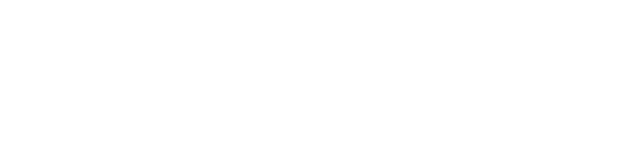
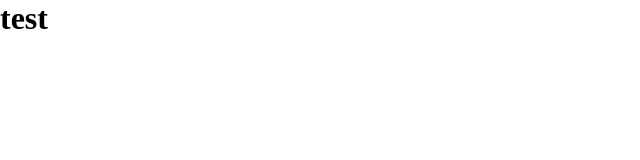
Before and after one commit to TheCodeFather0/layihe, a plain HTML site: page index.html in a window 1280 px wide. Shown: the full height of the page, 0-640 px from the left. Drawn offline with Linux system fonts and the light colour scheme.

Commit message:
html changed

```diff
--- a/index.html
+++ b/index.html
@@ -0,0 +1,12 @@
+<!DOCTYPE html>
+<html lang="en">
+  <head>
+    <meta charset="UTF-8" />
+    <meta name="viewport" content="width=device-width, initial-scale=1.0" />
+    <title>Document</title>
+    <link rel="stylesheet" href="./css/style.css" />
+  </head>
+  <body>
+    <h1>test</h1>
+  </body>
+</html>
```
